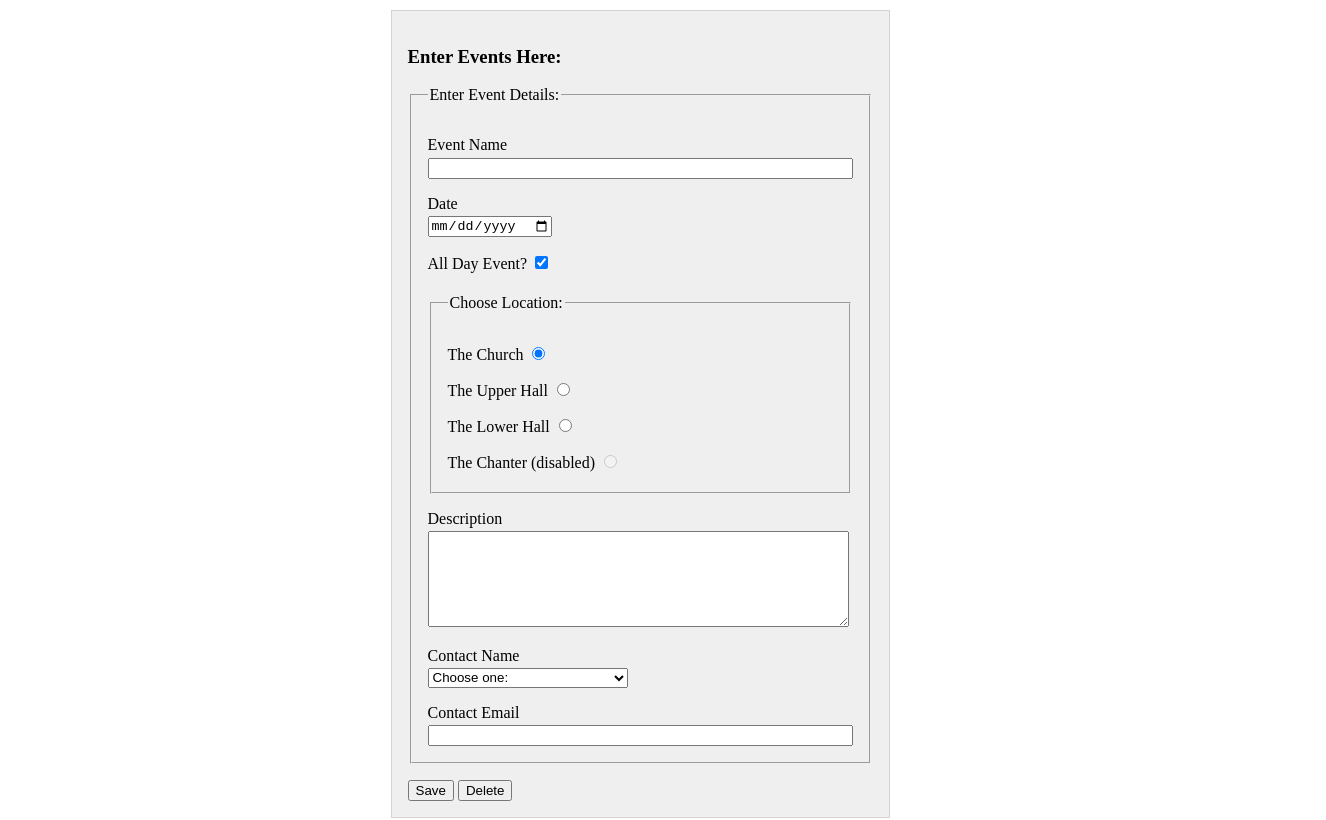
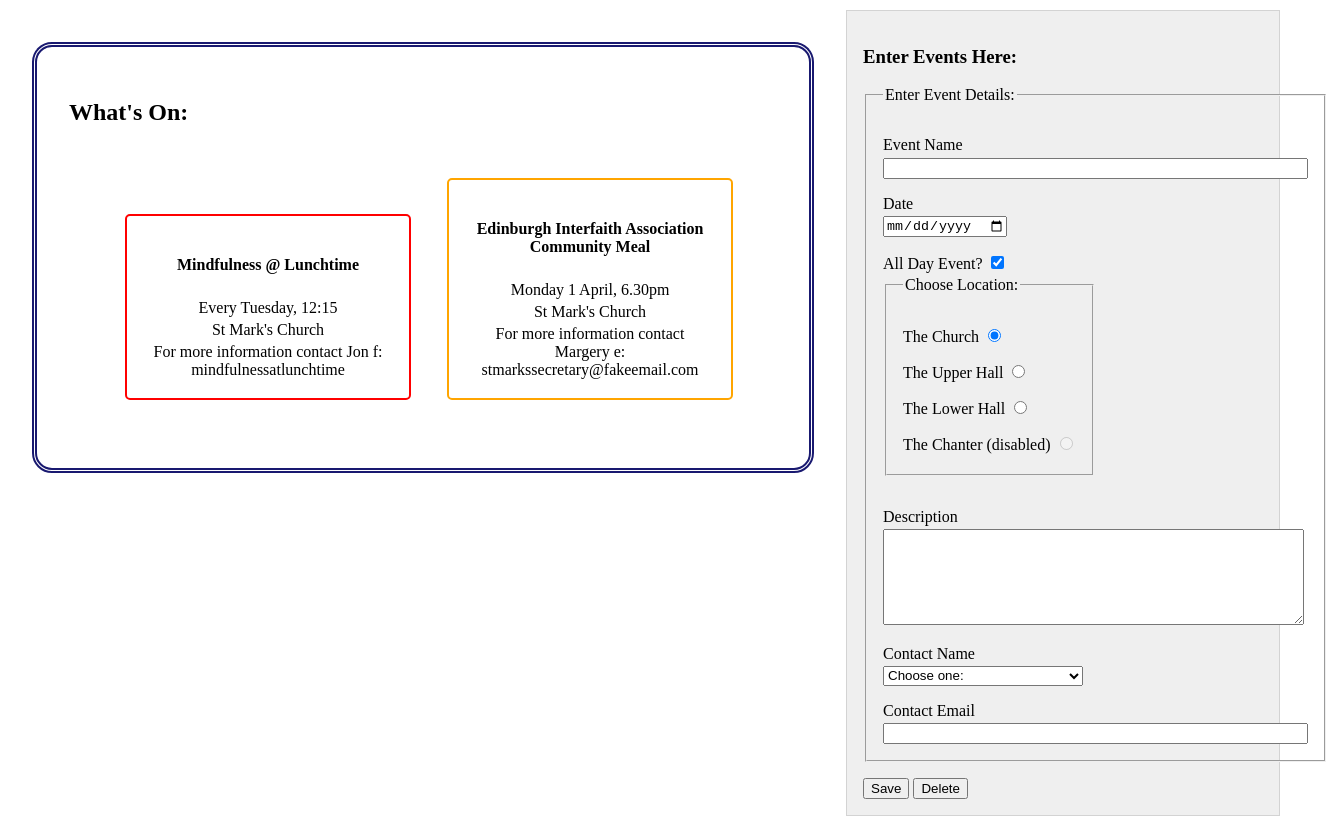
Before and after one commit to amt1/JS-DOM-Event-Listeners, a website: page index.html in a window 1280 px wide. Shown: the part 460-1280 px from the top of the page, 1326 px wide, since content can reach past the window. Drawn offline with Linux system fonts and the light colour scheme.

Commit message:
tidied up css a bit more

```diff
--- /dev/null
+++ b/css/print-styles.css
@@ -0,0 +1,3 @@
+div#add-events {
+    display: none;
+  }
--- a/css/styles.css
+++ b/css/styles.css
@@ -31,19 +31,30 @@ main {
   display: flex;
   justify-content: space-around;
   flex-direction: row;
-  align-items: flex-end;
-  flex-wrap: wrap-reverse;
+  align-items: flex-start;
+  flex-wrap: nowrap;
+  /* flex-wrap: wrap-reverse; */
+  /* would have preferred this to wrap the other way but ony if I could
+  resize the width & haven't figured out how yet */
 }
 
 div#add-events {
-  display: inline-block;
-  width: 1fr;
-  min-width: 300px;
+  max-width: 400px;
+
+  /* display: flex;
+  flex-direction: column;
+  align-items: flex-start;
+  justify-content: space-around; */
+  vertical-align: top;
+  min-width: 320px;
   border: 1px solid lightgray;
   background-color: #efefef;
   padding: 1em;
 }
 
+div.form-element {
+  display: inline-block;
+}
 div#display-events {
   /* aaaaarrrgh flexbox!!! */
   /* display: inline-block; */
@@ -57,8 +68,7 @@ div#display-events {
   flex-wrap: wrap;
   background-color: white;
   margin: 2em;
-  width: 3fr;
-  /* min-width: 750px; */
+  min-width: 400px;
   border: 5px double midnightblue;
   border-radius: 20px;
   padding: 2em;
--- a/index.html
+++ b/index.html
@@ -4,6 +4,7 @@
     <meta charset="utf-8">
     <script src="models/list_app.js"></script>
     <link rel="stylesheet" type="text/css" media="screen" href="css/styles.css" />
+    <link rel="stylesheet" type="text/css" media="print" href="css/print-styles.css" />
 
     <title>Upcoming Events</title>
   </head>
@@ -45,17 +46,20 @@
           <h3>Enter Events Here:</h3>
           <fieldset>
           <legend>Enter Event Details:</legend>
-          <div class="form-item">
+          <div class="form-element">
             <label for="title" class="">Event Name</label>
             <input type="text" name="title" id="title"  size='50' required/>
+          </div>
 <!-- I actually think these time, date and email fields are too specific
 for this example but I wanted to include them to have a reminder
 of them and try them out -->
+          <div class="form-element">
             <label for="date" class="">Date</label>
             <input type="date" name="date" id="date" required/>
 
-<!-- ok if I have time it would be good to add an 'All Day' option
+<!-- added  an 'All Day' option
 that would only show the time input field if No is selected -->
+
             <label for="allday">All Day Event? <input type="checkbox" name="allday" id="allday" value="All Day" checked></label>
 
             <div id="settimes" class="hidesettimes">
@@ -64,8 +68,8 @@ that would only show the time input field if No is selected -->
             <label for="end-time" class="">End Time</label>
             <input type="time" name="end-time" id="end-time"/>
           </div>
-<!-- should really be start and end times -->
-<br />
+        <!-- </div>
+          <div class="form-element"> -->
             <fieldset id="location">
 <!-- this id in the fieldset is what the javascript event listener uses -->
               <legend>Choose Location:</legend>
@@ -82,9 +86,15 @@ that would only show the time input field if No is selected -->
                 <input type="radio" name="location" value="The Chanter" disabled>
               </label>
             </fieldset>
+          </div>
+          <div class="form-element">
+
             <label for="description" class="">Description</label>
             <textarea name="description" id="description" form="add-event-form" rows="6" cols="50" value="">
             </textarea>
+          </div>
+          <div class="form-element">
+
             <label for="contact" class="">Contact Name</label>
             <select id="contact" width='50'>
               <option disabled selected>Choose one:</option>
@@ -94,6 +104,9 @@ that would only show the time input field if No is selected -->
               <option value="Jane">Jane</option>
               <option value="Jon">Jon</option>
             </select>
+          <!-- </div>
+          <div class="form-element"> -->
+
             <label for="email" class="">Contact Email</label>
             <input type="email"  name= "email" id="email" size='50'/>
           </div>
```
